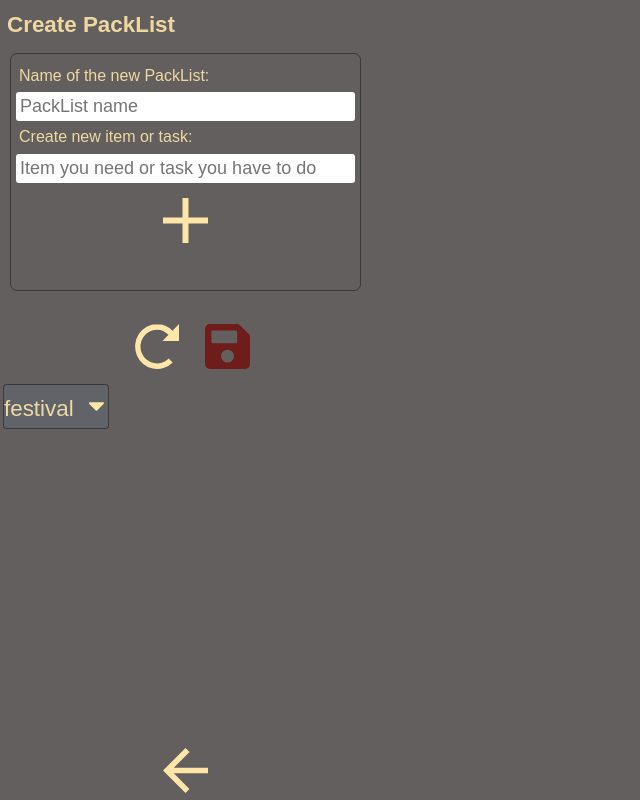
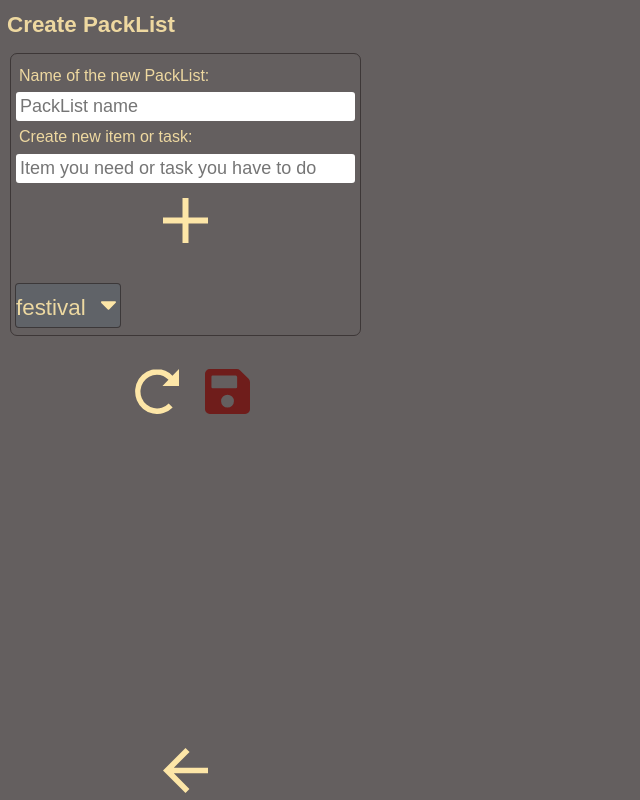
Before and after one commit to jennydely/EventView, a React (Create React App) app: page /editpacklist/1 in a window 1280 px wide. Shown: the whole page, without its empty margins (0-640 px from the left). Built offline with nearby package versions, Linux system fonts and the light colour scheme.

Commit message:
Create unique packlists and styling for the dropdown

```diff
--- a/src/Packlist/PacklistForm.js
+++ b/src/Packlist/PacklistForm.js
@@ -137,7 +137,7 @@ export default function PacklistForm() {
           </AddButton>
           <ItemContainer>
             {items.map(({ item, completed, itemID }, index) => (
-              <ListItem key={itemID} text={item}>
+              <ListItem key={item} id={item.ID} text={item}>
                 <Checkbox type="checkbox" checked={completed} />
                 <TextSpan>{item}</TextSpan>
                 <DeleteButton onClick={() => deleteItem(index)} type="button">
@@ -146,7 +146,15 @@ export default function PacklistForm() {
               </ListItem>
             ))}
           </ItemContainer>
+          <TemplateDropDown
+            id="packlistTemplate"
+            defaultValue=" "
+            name="packlistName"
+            options={uniquePacklists}
+            addMultiplyItems={addMultiplyItems}
+          />
         </FormInputContainer>
+
         <ButtonGroup>
           <button type="reset" onClick={() => reset()}>
             <img src={reloadIcon} alt="reload" />
@@ -156,13 +164,6 @@ export default function PacklistForm() {
           </button>
         </ButtonGroup>
       </Form>
-      <TemplateDropDown
-        id="packlistTemplate"
-        defaultValue=" "
-        name="packlistName"
-        options={uniquePacklists}
-        addMultiplyItems={addMultiplyItems}
-      />
     </>
   )
 
@@ -176,7 +177,7 @@ export default function PacklistForm() {
 
   function addMultiplyItems(templateName) {
     const templatePacklist = packlists.find(
-      (packlist) => templateName === packlist.name
+      (packlist) => templateName.name === packlist.name
     )
     setItems([...templatePacklist.packlist, ...items])
   }
--- a/src/common/SelectTemplate.js
+++ b/src/common/SelectTemplate.js
@@ -1,5 +1,6 @@
 import React from 'react'
 import styled from 'styled-components/macro'
+import { v4 as uuid } from 'uuid'
 
 export default function SelectEvents({
   register,
@@ -13,7 +14,9 @@ export default function SelectEvents({
       name={name}
       ref={register}
       {...rest}
-      onChange={(event) => addMultiplyItems(event.target.value)}
+      onChange={(event) =>
+        addMultiplyItems({ name: event.target.value, itemID: uuid() })
+      }
     >
       {options.map((optionsName) => (
         <OptionStyled key={optionsName} value={optionsName}>
```
Also changed, not shown: src/services/getUniqueItems.js (added).
